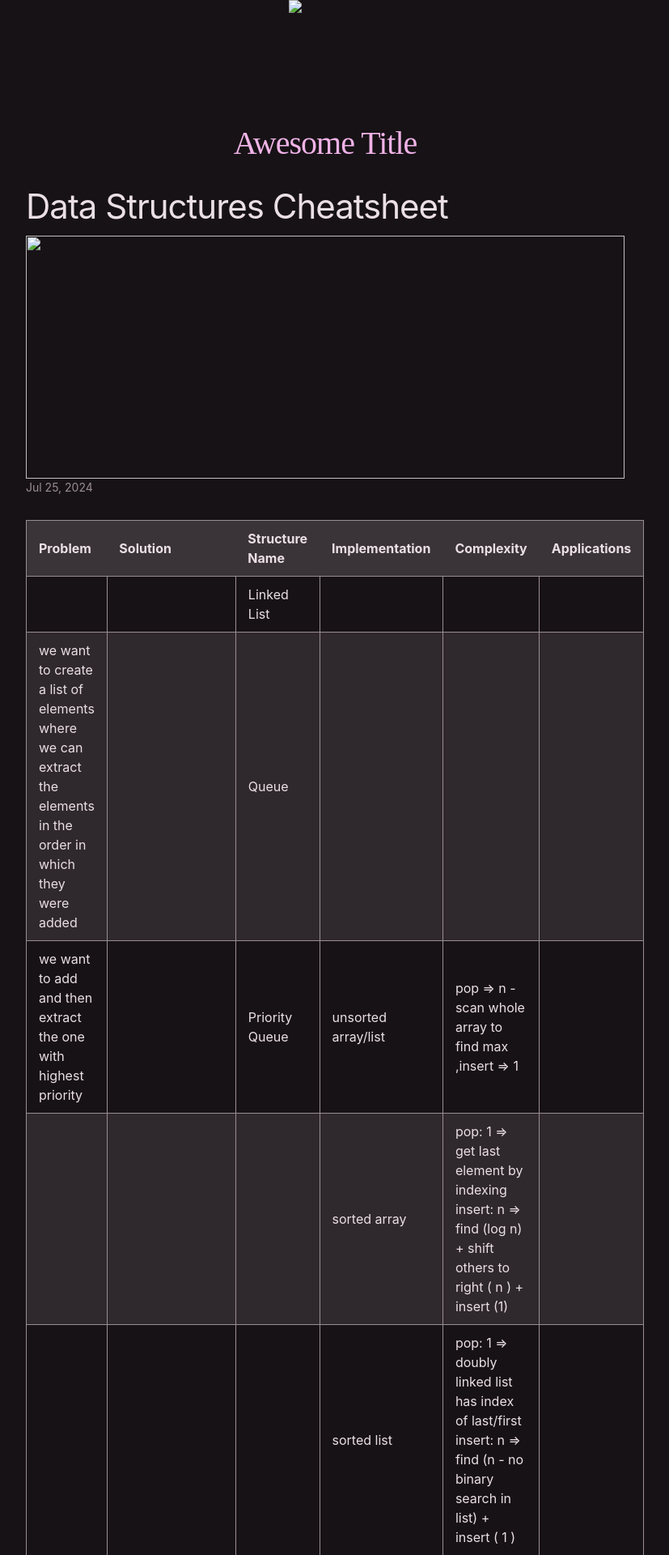
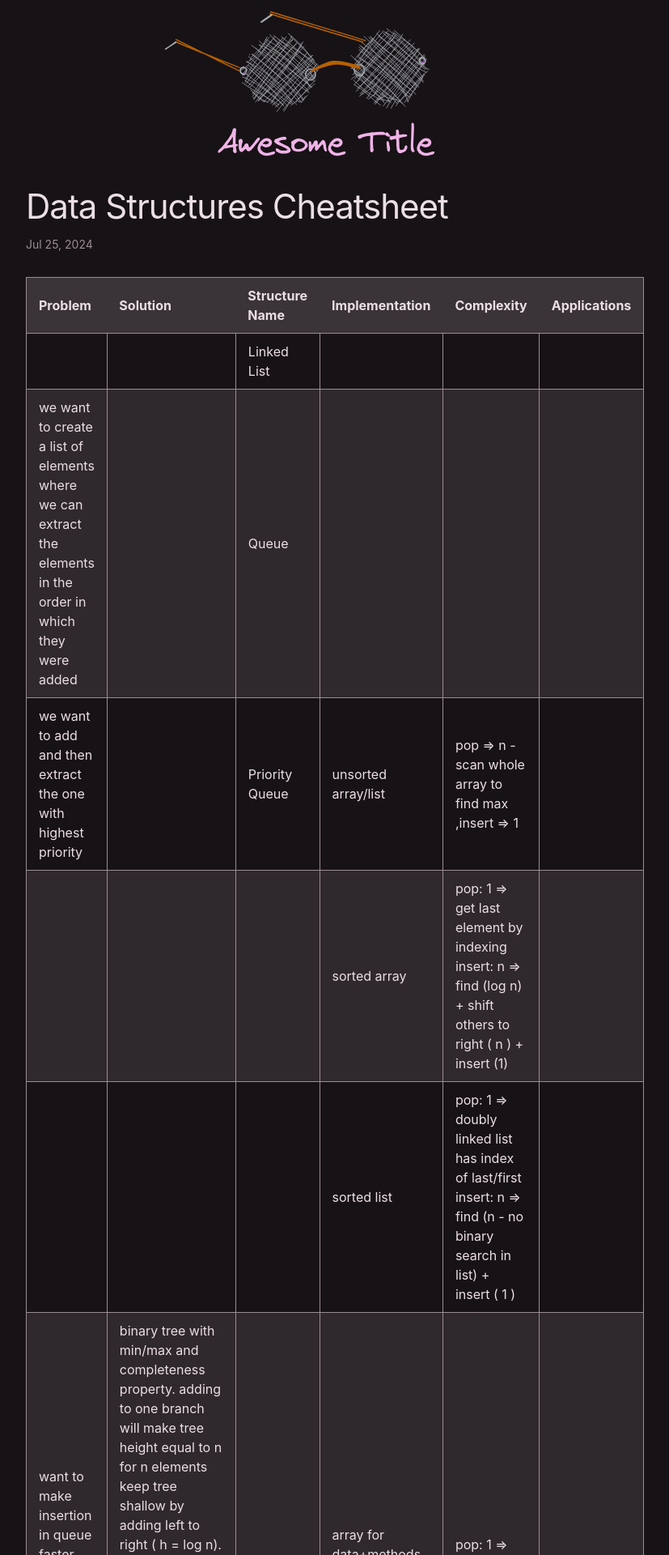
Before and after one commit to gulnoor/jekyll-theme-doodle, a Jekyll site: the page built from _posts/2024-07-26-data-structures-cheatsheet.md, in a window 1280 px wide. Shown: the top 1920 px of the page at 81% size, without its empty margins (238-1065 px from the left). Built offline with Jekyll 4.4.1, drawn with Linux system fonts in a browser that asks for light colours; some web fonts are replaced.

Commit message:
moved assets to theme-assets folder

```diff
--- a/_includes/header.html
+++ b/_includes/header.html
@@ -2,15 +2,14 @@
   <div class="wrapper header-container">
     {%- assign default_paths = site.pages | map: 'path' -%}
     {%- assign page_paths = site.header_pages | default: default_paths -%}
-    <img class="logo" src="/assets/images/logo.svg">
+    <img class="logo" src="{{- "theme-assets/theme-images/logo.svg" | relative_url -}}">
     <a class="site-title" rel="author" href="{{ "/" | relative_url }}">{{ site.title | escape }}</a>
-
     {%- if page_paths -%}
       <nav class="site-nav">
         <input type="checkbox" id="nav-trigger" class="nav-trigger">
         <label for="nav-trigger">
           <span class="menu-icon">
-            <img src="{{- "assets/images/menu.svg" | relative_url -}}" alt="menu-icon">
+            <img src="{{- "theme-assets/theme-images/menu.svg" | relative_url -}}" alt="menu-icon">
           </span>
         </label>
 
--- a/_layouts/post.html
+++ b/_layouts/post.html
@@ -4,7 +4,9 @@ layout: default
 <article class="post h-entry" itemscope itemtype="http://schema.org/BlogPosting">
   <header class="post-header">
     <h1 class="post-title p-name" itemprop="name headline">{{ page.title | escape }}</h1>
-    <img src="{{- page.image | relative_url -}}" alt="" class="featured-image">
+    {%- if page.image -%}
+      <img src="{{- page.image | relative_url -}}" alt="" class="featured-image">
+    {%- endif -%}
     <p class="post-meta">
       <time class="dt-published" datetime="{{ page.date | date_to_xmlschema }}" itemprop="datePublished">
         {%- assign date_format = site.minima.date_format | default: '%b %-d, %Y' -%}
--- a/_sass/minima/_base.scss
+++ b/_sass/minima/_base.scss
@@ -174,11 +174,11 @@ figure {
   --md-sys-color-surface-container-high: rgb(47 40 45);
   --md-sys-color-surface-container-highest: rgb(58 51 56);
 }
-.logo{
+.logo {
   height: 150px;
   padding-right: 10%;
 }
-.header-container{
+.header-container {
   display: flex;
   justify-content: center;
   align-items: center;
@@ -186,7 +186,7 @@ figure {
 }
 @font-face {
   font-family: Virgil;
-  src: url("/assets/fonts/Virgil.woff2");
+  src: url("/theme-assets/theme-fonts/Virgil.woff2");
 }
 /**
  * Basic styling
```
Also changed, not shown: darkBlog.gemspec, theme-assets/theme-fonts/Virgil.woff2 (added), theme-assets/theme-images/comp.png (added), theme-assets/theme-images/comp.svg (added), theme-assets/theme-images/logo.png (added), theme-assets/theme-images/logo.svg (added), theme-assets/theme-images/menu.svg (added), 1 other file.
